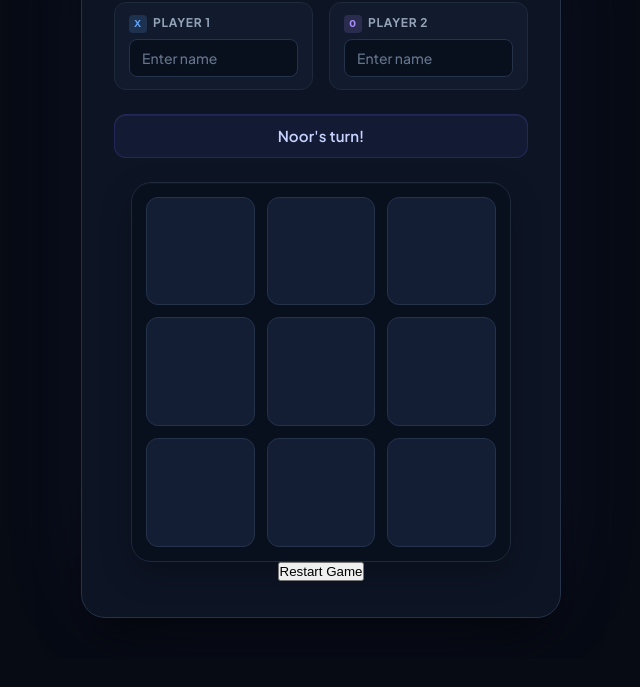
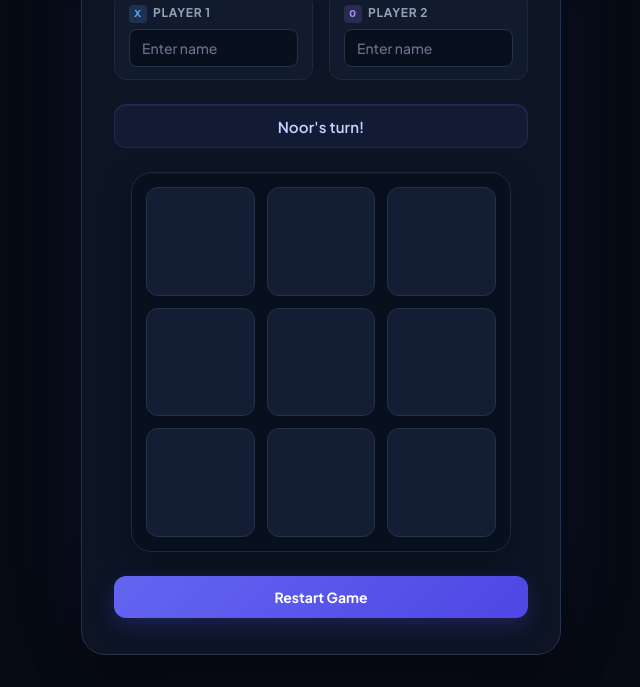
Before and after one commit to Noorullah814/the-odin-project, a plain HTML site: page javascript/tic tac toe/index.html in a window 1280 px wide. Shown: the part 141-828 px from the top of the page, without its empty margins (319-959 px from the left). Before the commit the page ends 800 px from the top, so only its background shows below. Drawn offline with Linux system fonts and the light colour scheme.

Commit message:
Style premium restart game button

```diff
--- a/javascript/tic tac toe/style.css
+++ b/javascript/tic tac toe/style.css
@@ -303,3 +303,47 @@ body {
     color: #A78BFA;
     text-shadow: 0 0 20px rgba(167, 139, 250, 0.25);
 }
+
+#restart-btn {
+    width: 100%;
+    margin-top: 24px;
+    padding: 12px 20px;
+
+    background: linear-gradient(135deg, #6366F1, #4F46E5);
+    color: #FFFFFF;
+
+    border: none;
+    border-radius: 12px;
+
+    font-family: inherit;
+    font-size: 0.875rem;
+    font-weight: 700;
+
+    cursor: pointer;
+
+    box-shadow:
+        0 8px 20px rgba(79, 70, 229, 0.25);
+
+    transition:
+        background 0.2s ease,
+        transform 0.15s ease,
+        box-shadow 0.2s ease;
+}
+
+#restart-btn:hover {
+    background: linear-gradient(135deg, #818CF8, #6366F1);
+
+    box-shadow:
+        0 10px 25px rgba(79, 70, 229, 0.35);
+
+    transform: translateY(-1px);
+}
+
+#restart-btn:active {
+    transform: translateY(0);
+}
+
+#restart-btn:focus-visible {
+    outline: 2px solid #818CF8;
+    outline-offset: 3px;
+}
```
